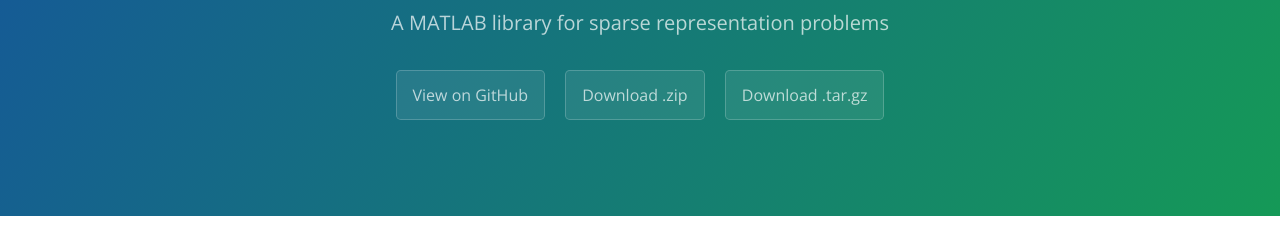
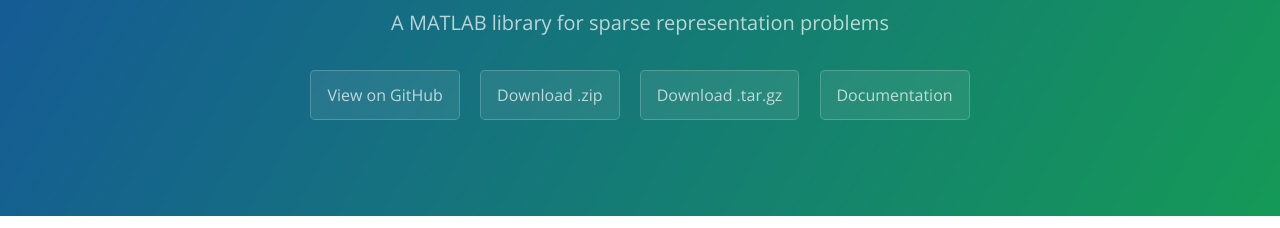
Before and after one commit to indigits/sparse-plex, a plain HTML site: page index.html in a window 1280 px wide. Shown: the part 167-395 px from the top of the page. Drawn offline with nearby package versions, Linux system fonts and the light colour scheme.

Commit message:
documentation link added

```diff
--- a/index.html
+++ b/index.html
@@ -16,6 +16,7 @@
       <a href="https://github.com/indigits/sparse-plex" class="btn">View on GitHub</a>
       <a href="https://github.com/indigits/sparse-plex/zipball/master" class="btn">Download .zip</a>
       <a href="https://github.com/indigits/sparse-plex/tarball/master" class="btn">Download .tar.gz</a>
+      <a href="http://sparse-plex.readthedocs.org/en/latest/" class="btn">Documentation</a>
     </section>
 
     <section class="main-content">
```
